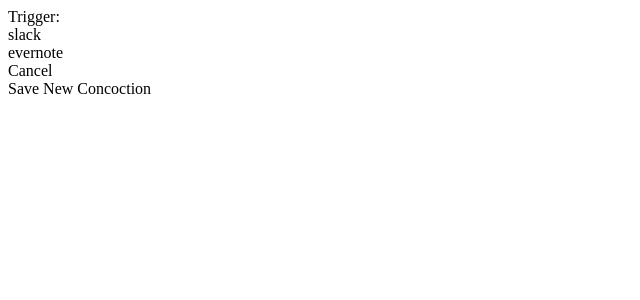
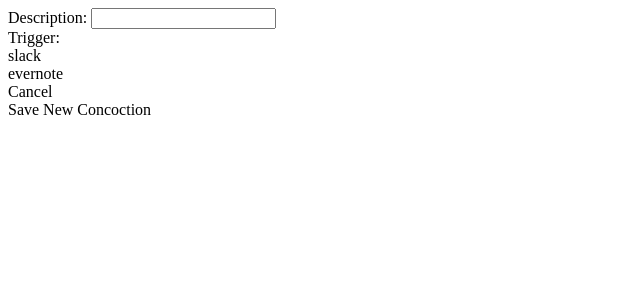
Before and after one commit to hr-regifters/thesis, a React app in the folder client/: page / in a window 1280 px wide. Both pictures are taken after a click on the element "Add Concoction". Shown: the top 300 px of the page, without its empty margins (0-640 px from the left). Built offline with nearby package versions, Linux system fonts and the light colour scheme; the HTML template or start-up script is replaced by a standard one.

Commit message:
Change rendering of bttn on completeness of state

```diff
--- a/client/src/components/AddConcoctionNav.jsx
+++ b/client/src/components/AddConcoctionNav.jsx
@@ -9,6 +9,9 @@ const AddConcoctionNav = (props) => {
   if (props.state.trigger === '' || props.state.triggerOption === '' || props.state.triggerParams === '') {
     return (
       <div>
+        <div>
+        Description: <input id='desc' type='text'></input>
+        </div>
         <Trigger state={props.state}
                      servicesDetail={props.servicesDetail}
                      modifyTrigger={props.modifyTrigger}
@@ -30,12 +33,18 @@ const AddConcoctionNav = (props) => {
     }, true)) {
     return (
       <div>
+        <div>
+        Description: <input id='desc' type='text'></input>
+        </div>
         <Trigger state={props.state}
                      servicesDetail={props.servicesDetail}
                      modifyTrigger={props.modifyTrigger}
                      modifyTriggerOption={props.modifyTriggerOption}
                      modifyTriggerParams={props.modifyTriggerParams}
                      modifyTriggerReveal={props.modifyTriggerReveal} />
+
+            <div>
+            </div>
 
             {props.state.actions.map(function(action, index) {
               return(
@@ -57,6 +66,9 @@ const AddConcoctionNav = (props) => {
   } else {
     return (
       <div>
+        <div>
+        Description: <input id='desc' type='text'></input>
+        </div>
         <Trigger state={props.state}
                      servicesDetail={props.servicesDetail}
                      modifyTrigger={props.modifyTrigger}
@@ -77,7 +89,7 @@ const AddConcoctionNav = (props) => {
             })}
 
             <div onClick={ () => {props.addNewAction()}}>
-            ADD A NEW ACTION
+            Add New Action
             </div>
             <CancelNewConcoction changeViewTo={props.changeViewTo} />
 
--- a/client/src/components/AddConcoctionView.jsx
+++ b/client/src/components/AddConcoctionView.jsx
@@ -7,6 +7,7 @@ export default class AddConcoctionView extends React.Component {
     super(props);
 
     this.state = {
+      description: '',
       trigger: '',
       triggerOption: '',
       triggerParams: '',
@@ -20,6 +21,12 @@ export default class AddConcoctionView extends React.Component {
         },
       ],
     };
+  }
+
+  modifyDescription(desc) {
+    this.setState({
+      description: desc,
+    });
   }
 
   modifyTrigger(trig) {
@@ -129,7 +136,8 @@ export default class AddConcoctionView extends React.Component {
                            modifyActionParams={this.modifyActionParams.bind(this)}
                            modifyActionReveal={this.modifyActionReveal.bind(this)}
                            changeViewTo={this.props.changeViewTo}
-                           addNewAction={this.addNewAction.bind(this)} />
+                           addNewAction={this.addNewAction.bind(this)}
+                           modifyDescription={this.modifyDescription} />
       </div>
     );
   }
```
